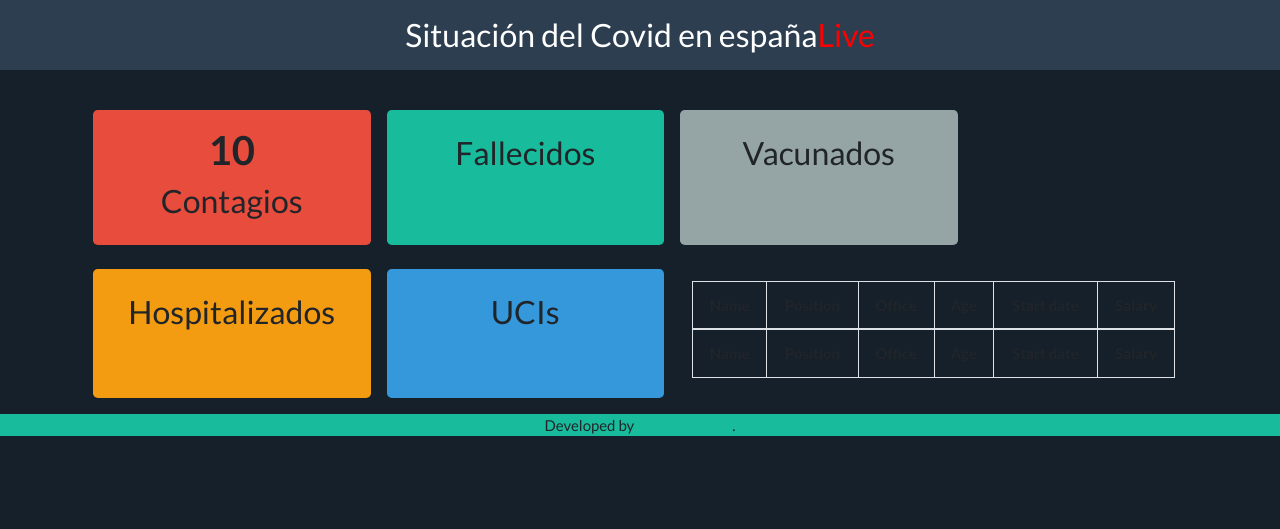
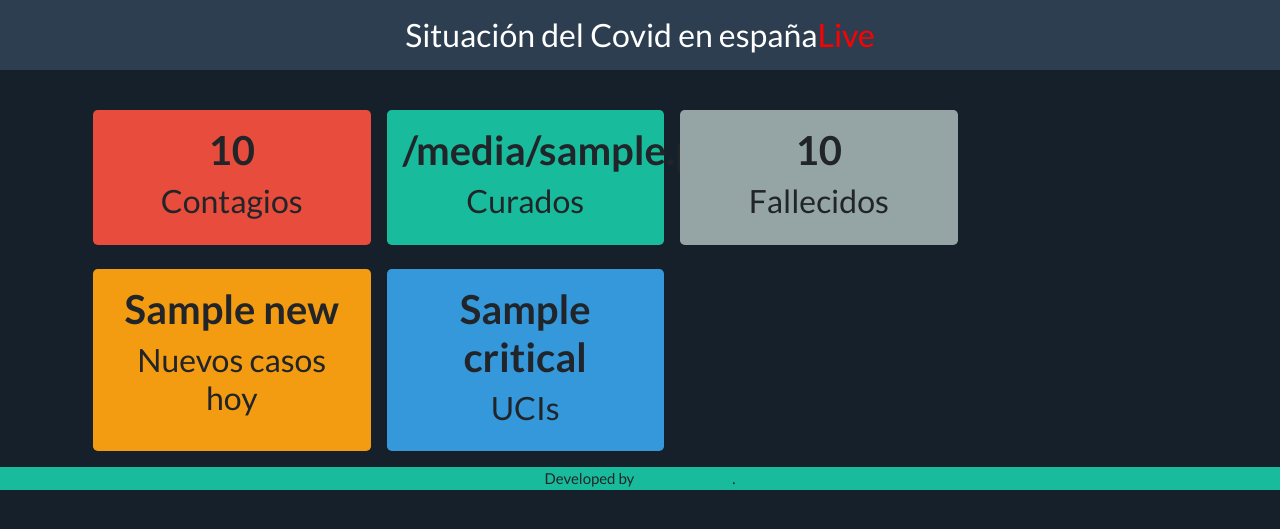
Before and after one commit to ProyectoApolo-Covid/Pruebas, a Django app: page / in a window 1280 px wide. Shown: the top 529 px of the page. Run offline with Django 3.2, Linux system fonts and the light colour scheme; tables that the repository leaves empty hold one stand-in row (values such as "Sample post"); a database or web service that is not in the repository returns one stand-in record (values such as "Sample title"); data that the repository does not hold is empty; some libraries are stand-ins or nearby versions.

Commit message:
Add files via upload

```diff
--- a/templates/index.html
+++ b/templates/index.html
@@ -34,8 +34,8 @@
                         <div class="counter-box wow fadeInUp" data-wow-delay="0.2s">
                           <div class="icon-o"><i class="lni-users"></i></div>
                           <div class="fact-count">
-                            <h2><span class="counter"> <b></b> </span></h2>
-                            <h3>Fallecidos</h3>
+                            <h2><span class="counter"> <b>{{ recovered }}</b> </span></h2>
+                            <h3>Curados</h3>
                           </div>
                         </div>
                       </div>
@@ -45,8 +45,8 @@
                         <div class="counter-box wow fadeInUp" data-wow-delay="0.2s">
                           <div class="icon-o"><i class="lni-users"></i></div>
                           <div class="fact-count">
-                            <h2><span class="counter"> <b></b> </span></h2>
-                            <h3>Vacunados</h3>
+                            <h2><span class="counter"> <b>{{ deaths }}</b> </span></h2>
+                            <h3>Fallecidos</h3>
                           </div>
                         </div>
                       </div>
@@ -55,8 +55,8 @@
                     <div class="counter-box wow fadeInUp" data-wow-delay="0.2s">
                       <div class="icon-o"><i class="lni-users"></i></div>
                       <div class="fact-count">
-                        <h2><span class="counter"> <b></b> </span></h2>
-                        <h3>Hospitalizados</h3>
+                        <h2><span class="counter"> <b>{{ new }}</b> </span></h2>
+                        <h3>Nuevos casos hoy</h3>
                       </div>
                     </div>
                   </div>
@@ -65,37 +65,11 @@
                     <div class="counter-box wow fadeInUp" data-wow-delay="0.2s">
                       <div class="icon-o"><i class="lni-users"></i></div>
                       <div class="fact-count">
-                        <h2><span class="counter"> <b></b> </span></h2>
+                        <h2><span class="counter"> <b>{{ serioz }}</b> </span></h2>
                         <h3>UCIs</h3>
                       </div>
                     </div>
                   </div>
-                  <div class="card-body">
-                                <div class="table-responsive">
-                                    <table class="table table-bordered" id="dataTable" width="100%" cellspacing="0">
-                                        <thead>
-                                            <tr>
-                                                <th>Name</th>
-                                                <th>Position</th>
-                                                <th>Office</th>
-                                                <th>Age</th>
-                                                <th>Start date</th>
-                                                <th>Salary</th>
-                                            </tr>
-                                        </thead>
-                                        <tfoot>
-                                            <tr>
-                                                <th>Name</th>
-                                                <th>Position</th>
-                                                <th>Office</th>
-                                                <th>Age</th>
-                                                <th>Start date</th>
-                                                <th>Salary</th>
-                                            </tr>
-                                        </tfoot>
-                                        <tbody>
-                                     </table>
-                                </div>
                 <!-- End counter -->
               </div>
                 </div>
```
